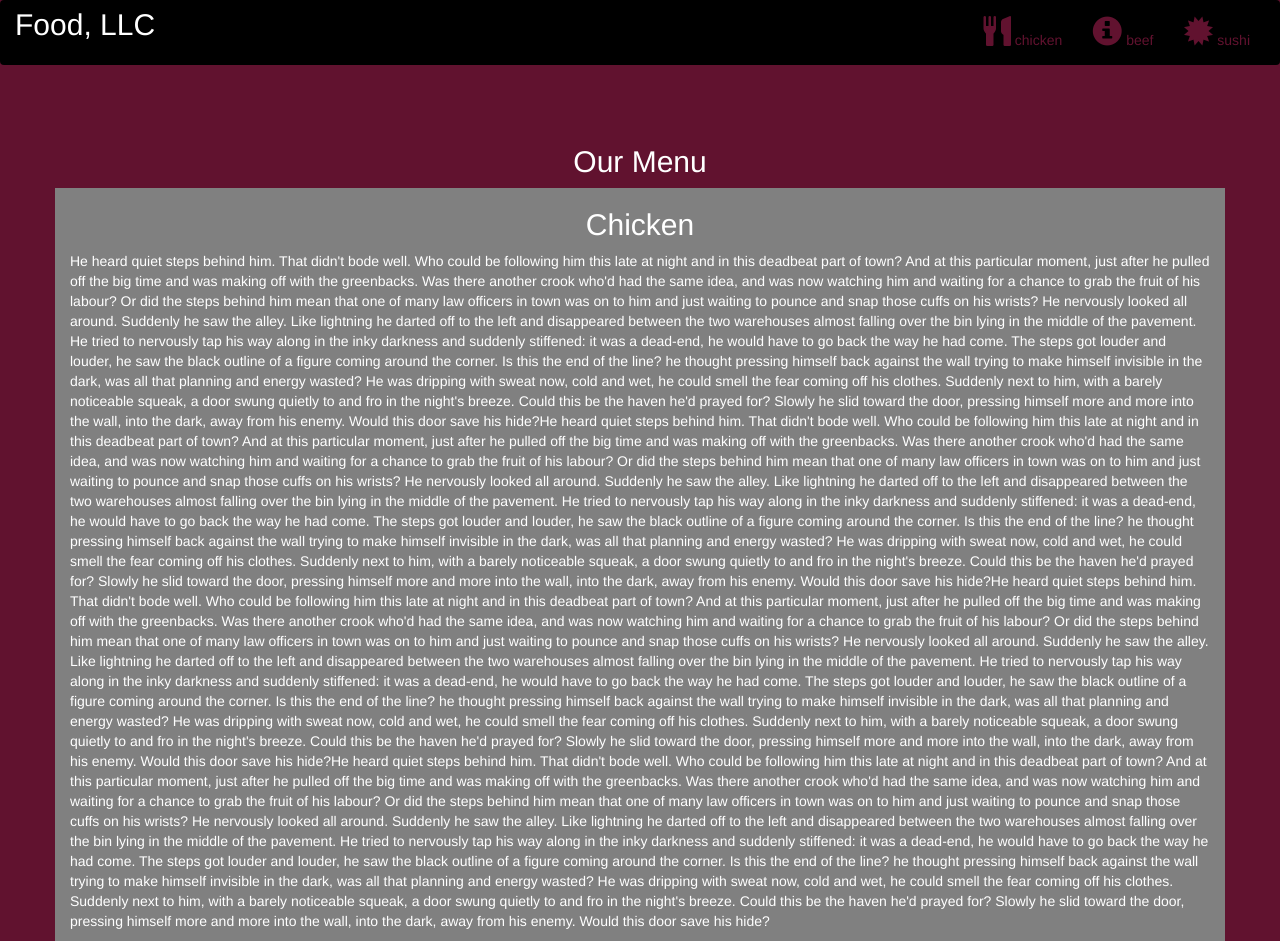
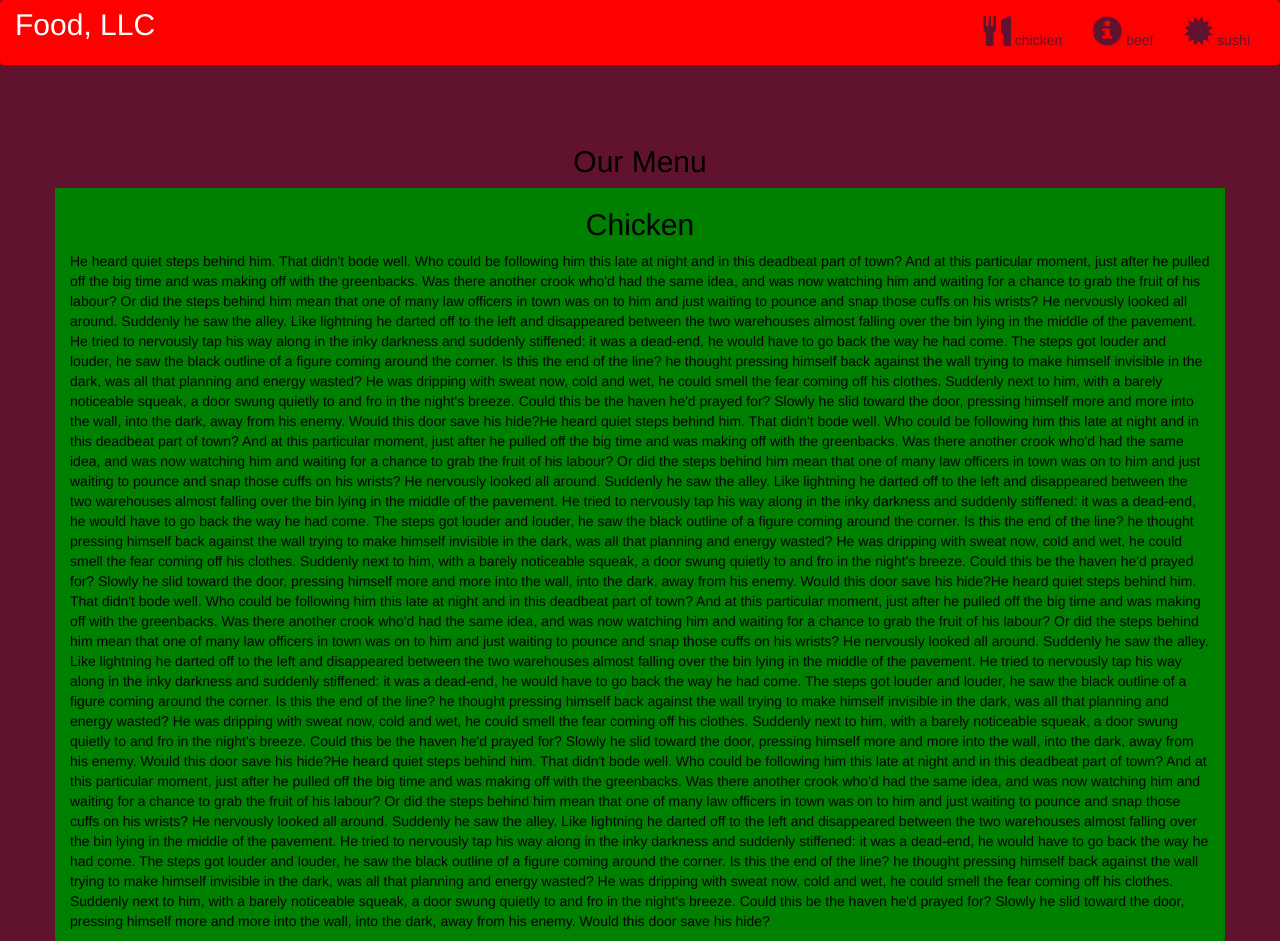
Before and after one commit to AbdelmoughitHaddougui/abdelmoughithaddougui.github.io, a plain HTML site: page index.html in a window 1280 px wide. Drawn offline with nearby package versions, Linux system fonts and the light colour scheme.

Commit message:
Update style.css

```diff
--- a/style.css
+++ b/style.css
@@ -6,12 +6,12 @@
 .navbar{
 
 border: none;
-background-color: black;
+background-color: red;
 color: #61122F;
 }
 body{
 	background-color: #61122F;
-	color: white;
+	color: black;
 }
 .glyphicon{
 	font-size: 30px;
@@ -20,12 +20,12 @@ body{
 
 .center{
 	width: 90%;
-	background-color: grey;
+	background-color: green;
 
 }
 .container
 {
-	background-color: grey;
+	background-color: green;
 }
 .text-center{
 	font-size: 30px;
```
